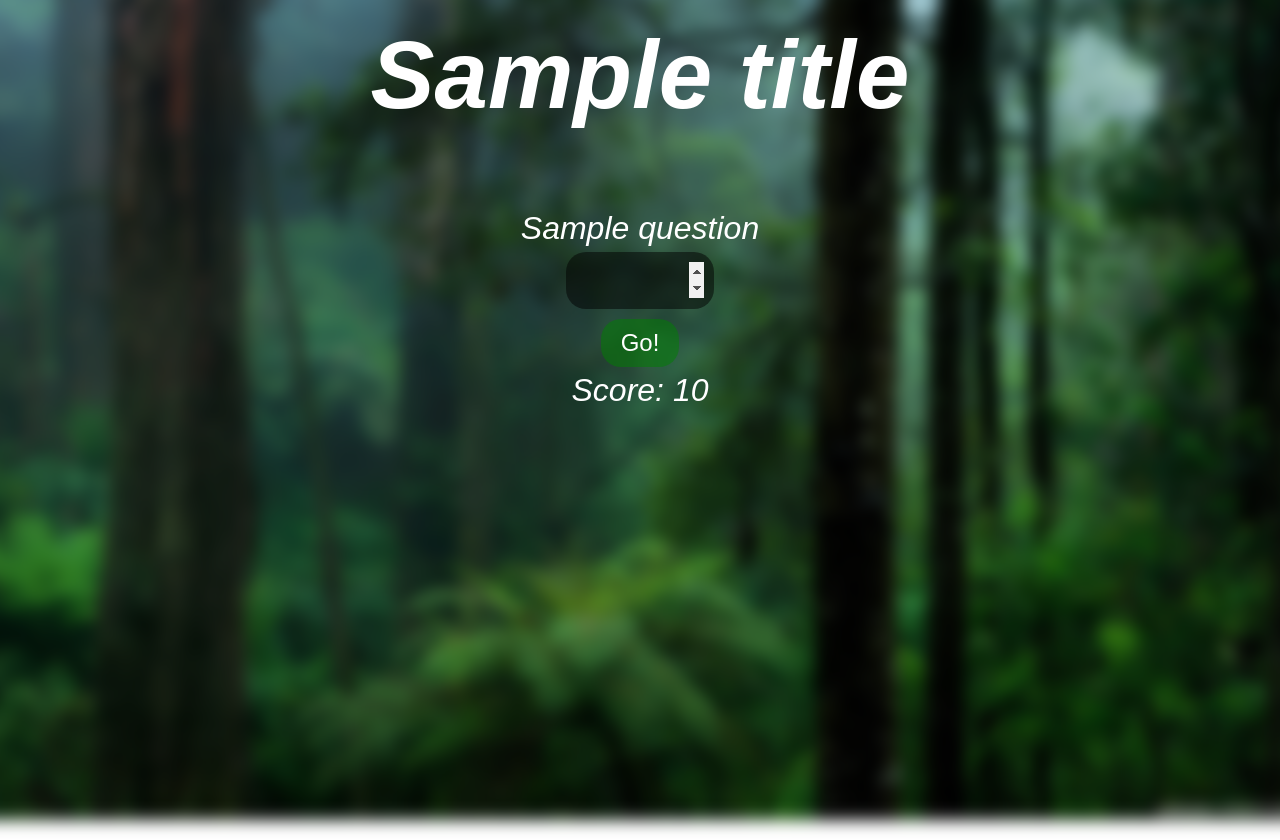
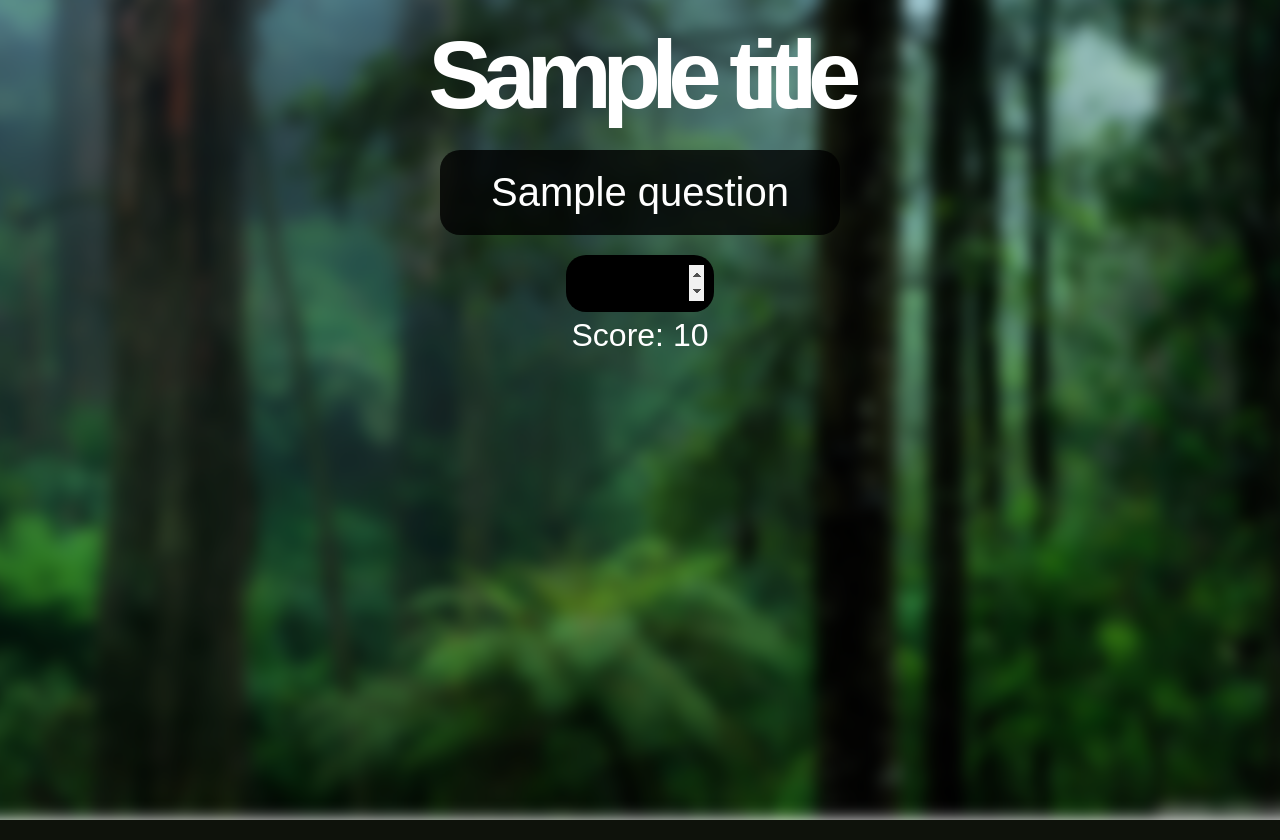
Before and after one commit to LewPort/mathsgame-django, a Django app: template main/templates/main/index.html in a window 1280 px wide. Run offline with Django 5.2, Linux system fonts and the light colour scheme; the template is opened without the code that fills it: most values are stand-ins (such as "Sample title", 1, 10 or a date in 2020).

Commit message:
change logo + verdict css, remove terminal print() statements

```diff
--- a/main/logic.py
+++ b/main/logic.py
@@ -2,7 +2,7 @@
 
 MAX_NUM_A = 10
 MAX_NUM_B = 5
-NEGATIVES_ALLOWED = False
+NEGATIVES_ALLOWED = True
 
 def gen_nums():
     '''
--- a/main/static/main/style.css
+++ b/main/static/main/style.css
@@ -23,18 +23,23 @@
 h1 {
     font-size: 3em;
     margin: 20px auto;
+    letter-spacing: -0.1em;
+    rotate: 0deg;
+    position: block;
+    top: 20px;
+    color: rgba(255, 255, 255, 1.0);
+    z-index: 0;
 }
 
 body {
     position: relative;
     min-height: 100vh;
-    margin: 20px;
+    margin: 0px;
     color: white;
     font-family: sans-serif;
     font-size: 2em;
     text-align: center;
     align-items: center;
-    font-style: italic;
 }
 
 p {
@@ -43,23 +48,40 @@
 
 .verdict {
     font-size: 2rem;
+    margin: 0px auto;
+    width: 10em;
+    padding: 20px;
+    border-radius: 20px;
+    box-sizing: border-box;
+    position: absolute;
+    left: 50%;
+    top: 0px;
+    transform: translateX(-50%);
+}
+
+.verdict #correct {
+    rotate: -10deg;
+    padding: inherit;
+    border-radius: inherit;
+    background: rgba(0, 128, 0, 1.0);
+}
+
+.verdict #incorrect {
+    rotate: 10deg;
+    padding: inherit;
+    border-radius: inherit;
+    background: rgba(255, 0, 0, 1.0);
+}
+
+#question {
+    font-size: 2.5rem;
     margin: 20px auto;
     width: 10em;
     padding: 20px;
     border-radius: 20px;
     box-sizing: border-box;
-}
-
-.verdict #correct {
-    padding: inherit;
-    border-radius: inherit;
-    background: rgba(0, 128, 0, 0.5);
-}
-
-.verdict #incorrect {
-    padding: inherit;
-    border-radius: inherit;
-    background: rgba(255, 0, 0, 0.5);
+    background: rgba(0, 0, 0, 0.8);
+    z-index: 1;
 }
 
 form {
@@ -67,10 +89,11 @@
     flex-direction: column;
     align-items: center;
     gap: 10px;
+    z-index: 1;
 }
 
 input {
-    background-color: rgba(0, 0, 0, 0.5);
+    background-color: rgba(0, 0, 0, 0.9999999);
     color: inherit;
     font-size: 2rem;
     width : 4em;
--- a/main/templates/main/index.html
+++ b/main/templates/main/index.html
@@ -12,14 +12,14 @@
     <h1>{{ title }}</h1>
     <div class="verdict">
     {% if verdict == True %}<p id="correct">Correct!</p>
-    {% elif verdict == False %}<p id="incorrect">Oops,try again!</p>
+    {% elif verdict == False %}<p id="incorrect">Oops, try again!</p>
     {% else %}
     {% endif %}
     </div>
     <p id="question">{{ question }}</p>
     <form>
         <input type="number" name="guess" autofocus required>
-        <button type="submit">Go!</button>
+        <button type="submit" hidden>Go!</button>
     </form>
     <p id="score">Score: {{ score }}</p>
 </body>
```
Also changed, not shown: main/views.py (+2 -7 lines), db.sqlite3, 1 other file.
